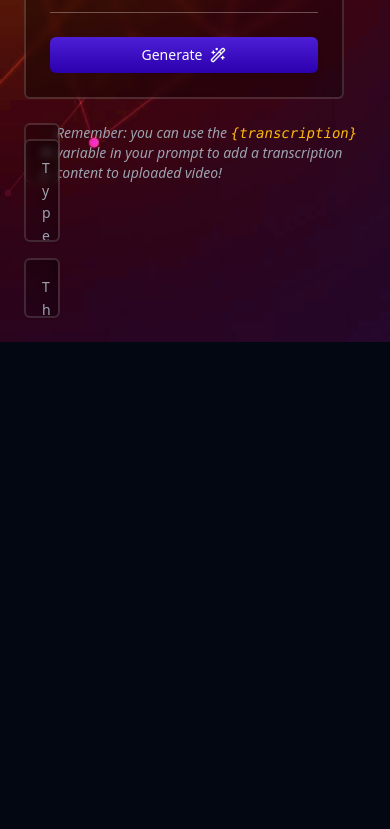
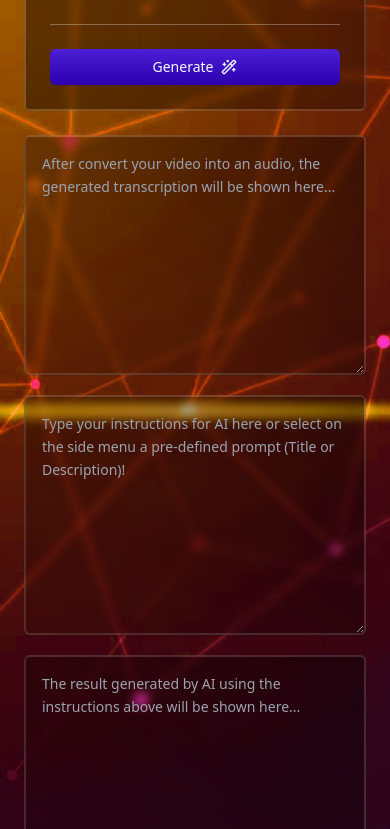
Before and after one commit to prtpj1/video-titler-ai-web, a React (Vite) app: page / in a window 390 px wide. Shown: the part 975-1804 px from the top of the page. Before the commit the page ends 1317 px from the top, so only its background shows below. Built offline with nearby package versions, Linux system fonts and the light colour scheme; no server answers.

Commit message:
:yum: feat: add responsivity :arrow_right: now app can be used in many size screens

```diff
--- a/src/App.tsx
+++ b/src/App.tsx
@@ -48,13 +48,13 @@ export function App() {
         <LanguageSelector />
       </nav>
 
-      <header className="bg-gradient-to-bl from-glass_panel-start to-glass_panel-end  backdrop-blur-sm border-2 border-border rounded-md flex items-center justify-center h-32 w-auto mt-6 mx-6">
+      <header className="bg-gradient-to-bl from-glass_panel-start to-glass_panel-end backdrop-blur-sm border-2 border-border rounded-md flex items-center justify-center h-32 w-auto mt-6 mx-6">
         <img className='hidden sm:block h-auto' src={imgHeader} alt='Video Titler Header Picture' />
         <img className='mini:block sm:hidden h-full' src={imgHeaderMini} alt='Video Titler Header Picture' />
       </header>
 
       <main className="grid grid-cols-1 sm:flex sm:flex-1 gap-6 p-6">
-        <aside className="bg-gradient-to-tr from-glass_panel-start to-glass_panel-end  backdrop-blur-sm border-2 border-border h-auto w-80 rounded-md p-6 space-y-6">
+        <aside className="bg-gradient-to-tr from-glass_panel-start to-glass_panel-end  backdrop-blur-sm border-2 border-border h-auto rounded-md p-6 space-y-6 sm:h-max sm:w-80">
           <VideoInputForm
             onVideoUploaded={setVideoId}
             onTranscriptionChanged={setTranscription}
@@ -104,29 +104,26 @@ export function App() {
           </form>
         </aside>
 
-        <section className="flex sm:flex-col flex-1 gap-4">
-          <div className="flex-1 gap-4 grid grid-cols-1 lg:grid-cols-3" id="main">
-            <div className="relative col-span-2 lg:col-span-1" id="div1">
+        <section className="flex flex-col gap-5 sm:flex-1">
+          <div className="flex flex-col gap-5 sm:flex-1 sm:grid sm:grid-cols-1 lg:grid-cols-3" id="main">
+            <div className="sm:relative sm:col-span-2 lg:col-span-1" id="div1">
               <Textarea
-                className="absolute inset-0 bg-gradient-to-bl from-glass_panel-start to-glass_panel-end backdrop-blur-sm border-2 border-border rounded-md cursor-not-allowed leading-relaxed no-scrollbar p-4 resize-none text-muted-foreground whitespace-pre-wrap"
+                className="bg-gradient-to-bl from-glass_panel-start to-glass_panel-end backdrop-blur-sm border-2 border-border rounded-md cursor-not-allowed leading-relaxed no-scrollbar p-4 text-muted-foreground whitespace-pre-wrap h-60 sm:absolute sm:inset-0 sm:resize-none sm:h-auto sm:w-auto"
                 placeholder={t('placeholder.transcription')}
                 value={transcription}
                 id="t1"
               />
             </div>
-            <div
-              className="flex flex-col gap-4 flex-1 col-span-2 h-full"
-              id="div2"
-            >
+            <div className="flex flex-col gap-5 sm:flex-1 sm:col-span-2 sm:h-full" id="div2">
               <Textarea
-                className="flex-auto bg-gradient-to-bl from-glass_panel-start to-glass_panel-end  backdrop-blur-sm border-2 border-border rounded-md leading-relaxed no-scrollbar p-4 resize-none text-highlight"
+                className="bg-gradient-to-bl from-glass_panel-start to-glass_panel-end  backdrop-blur-sm border-2 border-border rounded-md leading-relaxed no-scrollbar p-4 text-highlight h-60 sm:flex-auto sm:resize-none"
                 onChange={handleInputChange}
                 placeholder={t('placeholder.prompt')}
                 value={input}
                 id="t2"
               />
               <Textarea
-                className="flex-1 flex-grow-2 bg-gradient-to-bl from-glass_panel-start to-glass_panel-end  backdrop-blur-sm border-2 border-border rounded-md cursor-not-allowed leading-relaxed no-scrollbar p-4 resize-none"
+                className="bg-gradient-to-bl from-glass_panel-start to-glass_panel-end  backdrop-blur-sm border-2 border-border rounded-md cursor-not-allowed leading-relaxed no-scrollbar p-4 h-60 sm:flex-1 flex-grow-2 sm:resize-none"
                 placeholder={t('placeholder.result')}
                 readOnly
                 value={completion}
```
